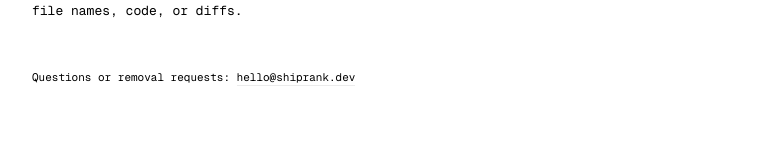
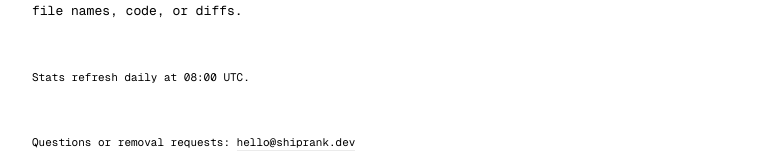
Before and after one commit to cathrynlavery/shiprank, a Next.js app: page / in a window 1280 px wide. Shown: the part 1043-1202 px from the top of the page, without its empty margins (260-1019 px from the left). Built offline with nearby package versions, Linux system fonts and the light colour scheme; no server answers.

Commit message:
Surface daily refresh time on homepage and profile

```diff
--- a/src/app/page.tsx
+++ b/src/app/page.tsx
@@ -123,6 +123,7 @@ export default async function Home({ searchParams }: HomeProps) {
         </p>
       </section>
 
+      <p className="contact">Stats refresh daily at 08:00 UTC.</p>
       <p className="contact">
         Questions or removal requests:{" "}
         <a href="mailto:hello@shiprank.dev">hello@shiprank.dev</a>
--- a/src/components/stats-page.tsx
+++ b/src/components/stats-page.tsx
@@ -67,6 +67,8 @@ export function StatsPage({ stats }: { stats: StatsPayload }) {
         <RepoList repos={stats.week.byRepo} limit={8} />
       </section>
 
+      <p className="contact">Stats refresh daily at 08:00 UTC.</p>
+
       <div className="permalink">
         <a href={`https://github.com/${stats.username}`}>github profile</a>
       </div>
```
